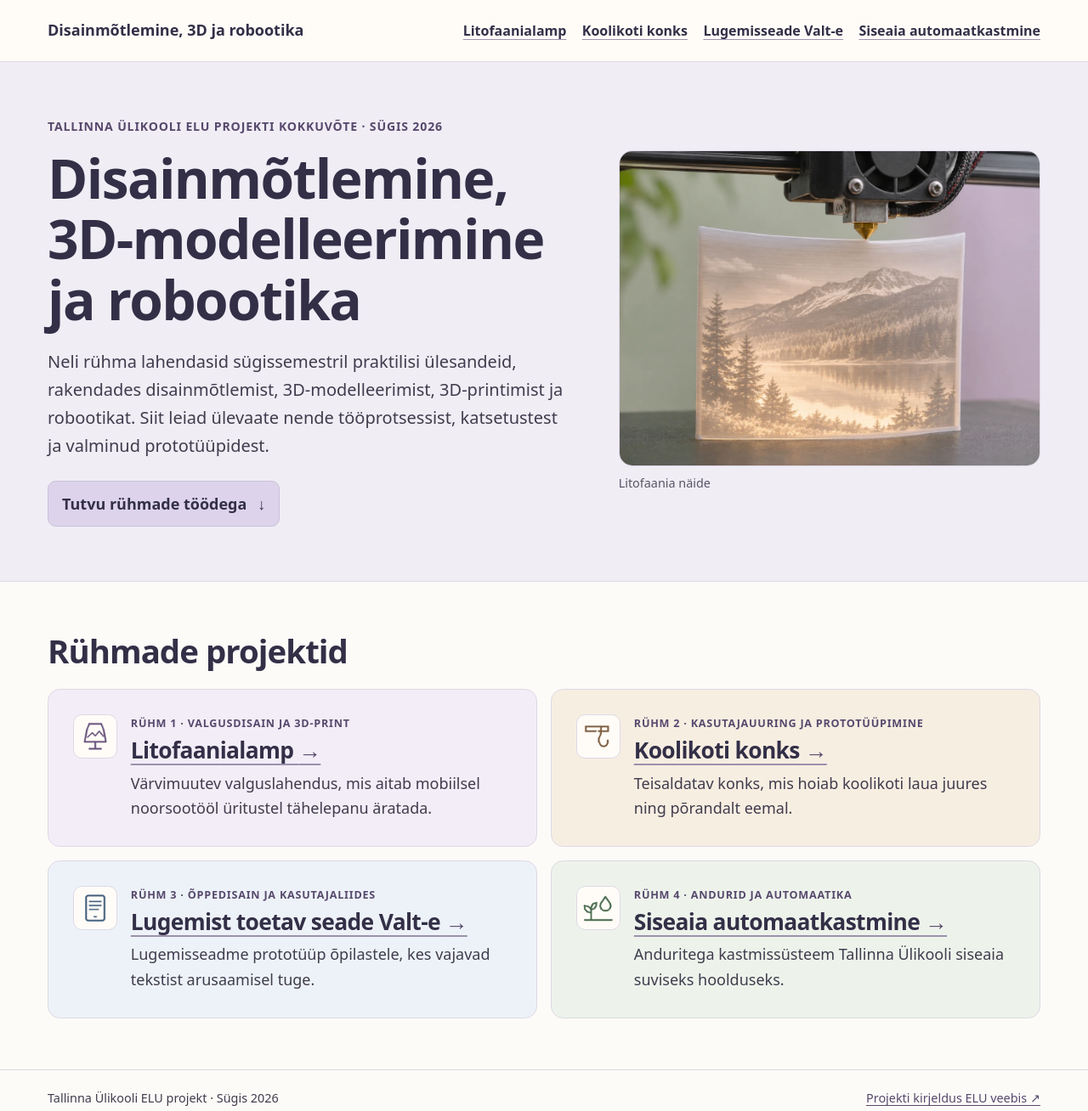
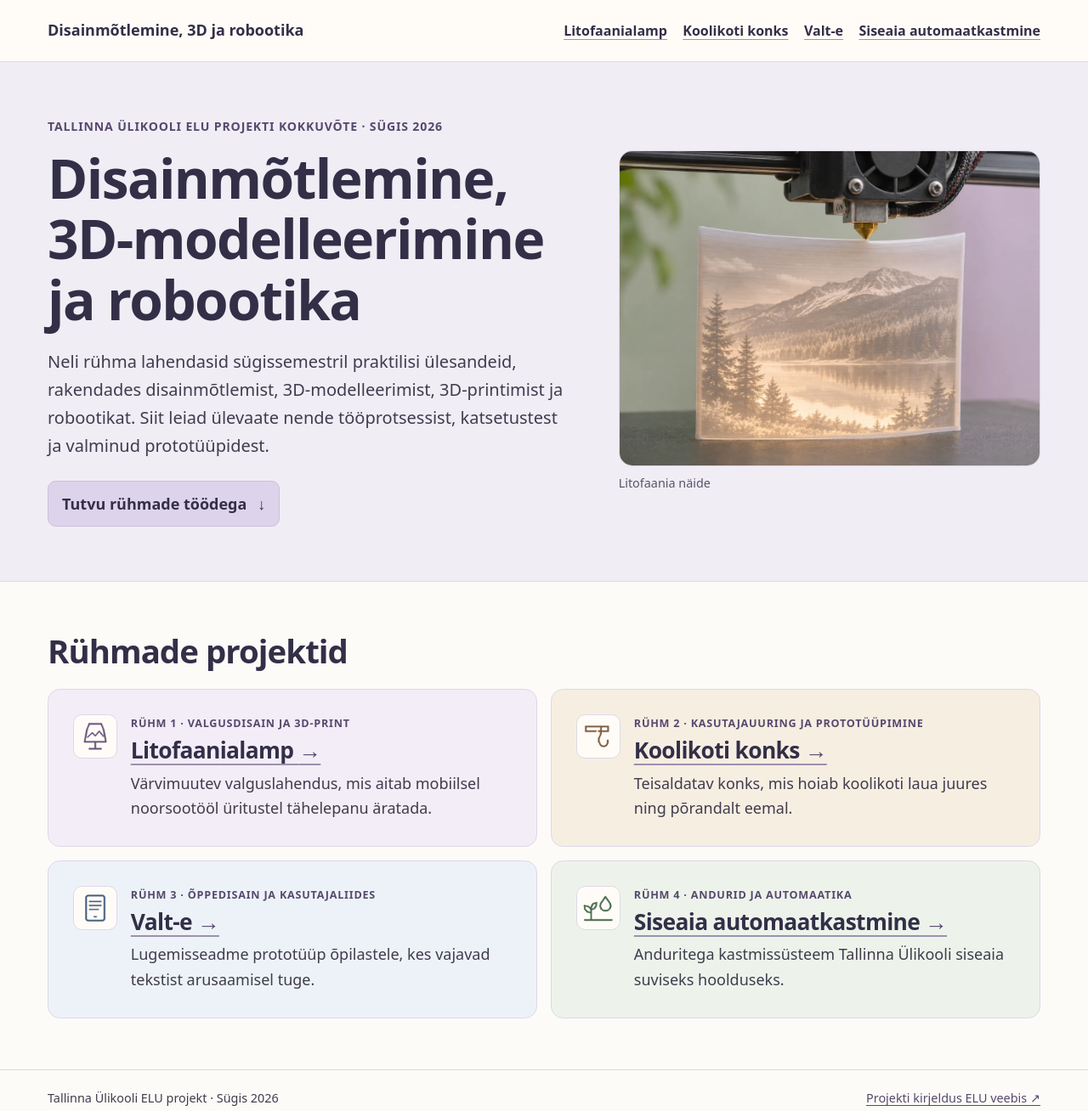
Before and after one commit to nullyks/elu-disainmotlemine, a plain HTML site: page docs/index.html in a window 1280 px wide. Shown: the whole page at 85% size. Drawn offline with Linux system fonts and the light colour scheme.

Commit message:
Update Valt-e link labels and page title

```diff
--- a/docs/index.html
+++ b/docs/index.html
@@ -16,7 +16,7 @@
         <ul>
           <li><a href="litofaanialamp.html">Litofaanialamp</a></li>
           <li><a href="koolikoti-konks.html">Koolikoti konks</a></li>
-          <li><a href="valt-e.html">Lugemisseade Valt-e</a></li>
+          <li><a href="valt-e.html">Valt-e</a></li>
           <li><a href="automaatkastmine.html">Siseaia automaatkastmine</a></li>
         </ul>
       </nav>
@@ -56,7 +56,7 @@
           <li class="project-card card-reader">
             <img class="project-icon" src="assets/icon-reader.png" width="128" height="128" alt="">
             <p class="eyebrow">Rühm 3 · Õppedisain ja kasutajaliides</p>
-            <h3><a href="valt-e.html">Lugemist toetav seade Valt-e <span aria-hidden="true">→</span></a></h3>
+            <h3><a href="valt-e.html">Valt-e <span aria-hidden="true">→</span></a></h3>
             <p>Lugemisseadme prototüüp õpilastele, kes vajavad tekstist arusaamisel tuge.</p>
           </li>
           <li class="project-card card-water">
```
Also changed, not shown: docs/automaatkastmine.html (+1 -1 lines), docs/koolikoti-konks.html (+1 -1 lines), docs/litofaanialamp.html (+1 -1 lines), docs/valt-e.html (+3 -3 lines).
